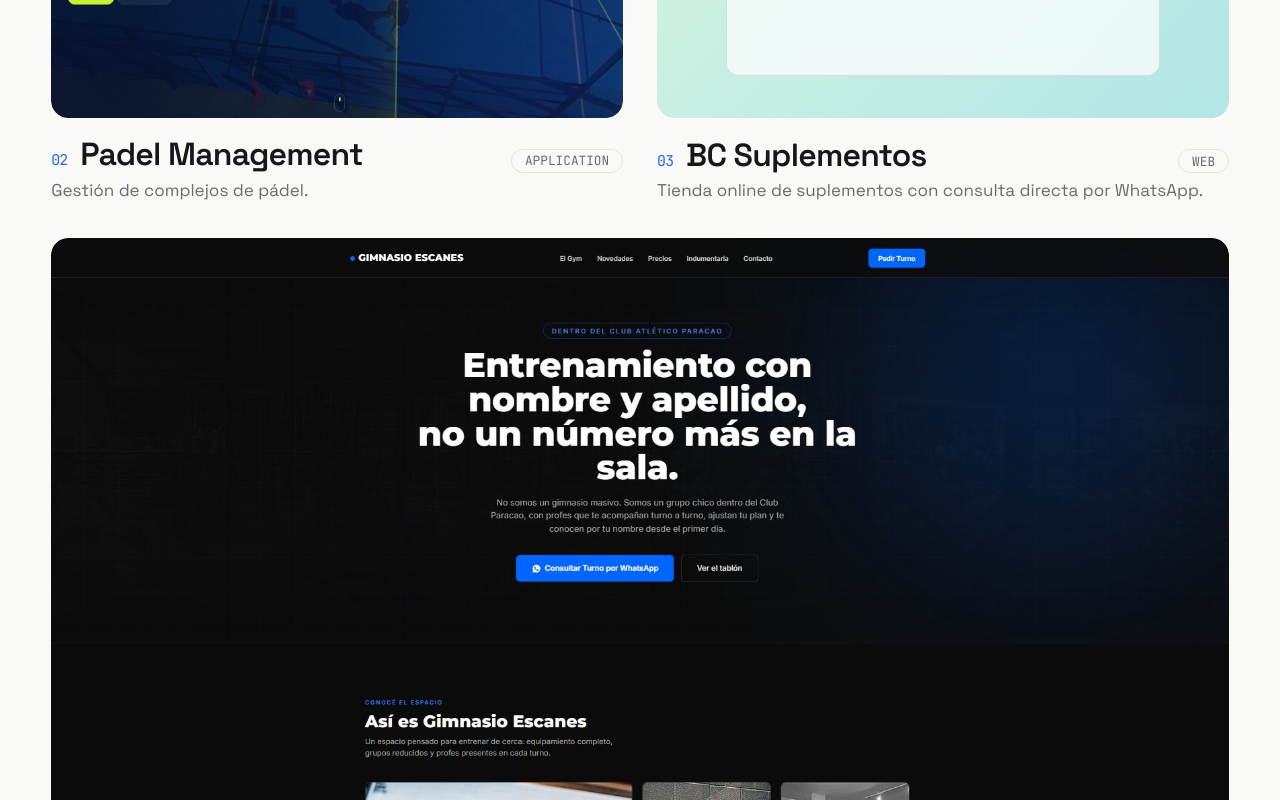
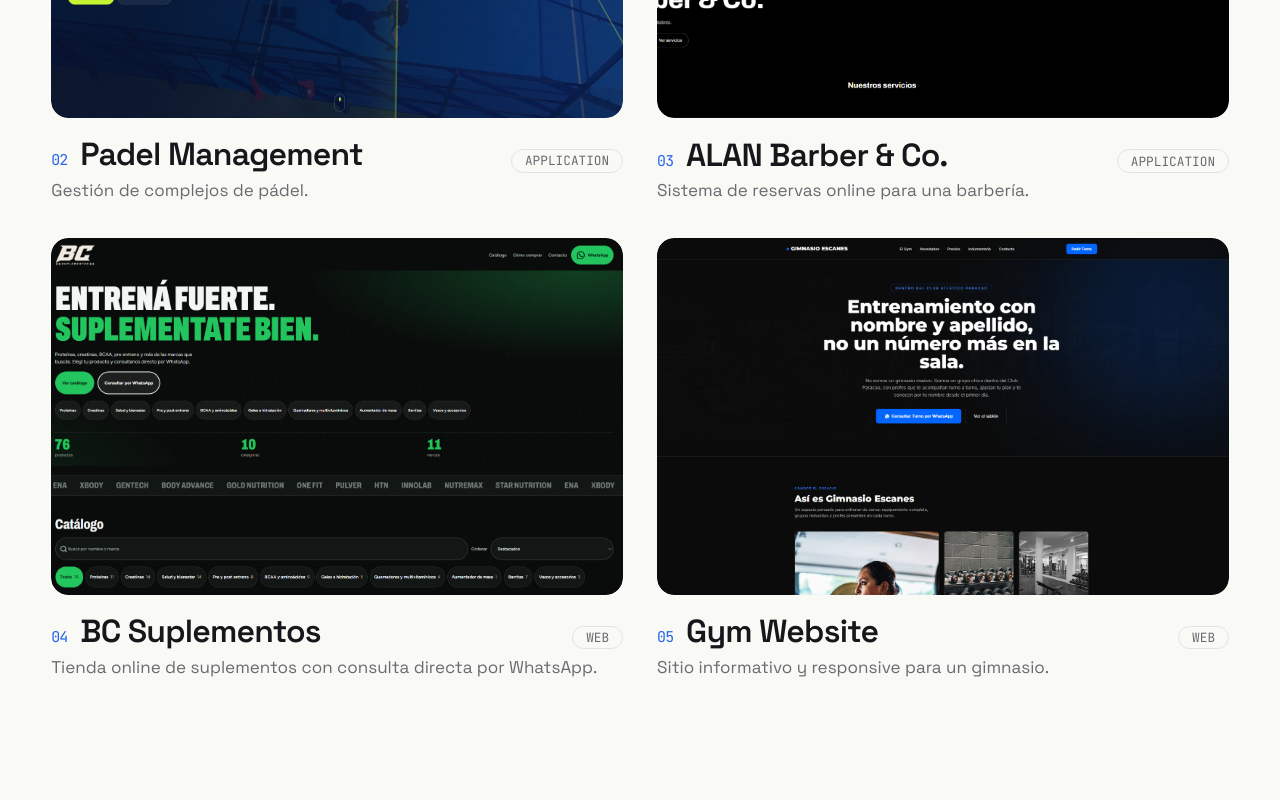
Before and after one commit to jeroacuna/Dualbyte, a Next.js app: page / in a window 1280 px wide. Shown: the part 2240-3040 px from the top of the page. Built offline with nearby package versions, Linux system fonts and the light colour scheme.

Commit message:
nuevas webs agregadas

```diff
--- a/components/Portfolio.tsx
+++ b/components/Portfolio.tsx
@@ -13,12 +13,13 @@ export default function Portfolio(){
 const [f,setF]=useState<string>('ALL')
 // ALL muestra solo los destacados; al filtrar por categoría aparecen todos los de esa categoría.
 const list=projects.filter(p=>f==='ALL'?p.featured:p.category===f)
+const bigFirst=list.length>1&&list.length%2===1 // si la cantidad es impar, el primero ocupa todo el ancho
 return(<section id="projects" className="wrap py-28">
 <Reveal><h2 className="max-w-3xl text-4xl font-semibold tracking-tight md:text-7xl">Cosas que construimos.</h2></Reveal>
 <div className="mt-10 flex flex-wrap gap-2" role="group" aria-label="Filtrar proyectos">{filters.map(x=><button key={x} aria-pressed={f===x} onClick={()=>setF(x)} className={`rounded-full border px-4 py-1.5 text-sm transition ${f===x?'border-fg bg-fg text-bg':'border-line text-mut hover:text-fg'}`}>{x}</button>)}</div>
 <p className="mt-4 font-mono text-xs text-mut" aria-live="polite">{f==='ALL'?'// destacados · filtrá por categoría para ver más':`// ${list.length} ${list.length===1?'proyecto':'proyectos'} en ${f}`}</p>
 <motion.div layout className="mt-8 grid gap-8 md:grid-cols-2"><AnimatePresence mode="popLayout">{list.length===0&&<p key="empty" className="text-mut">Todavía no hay proyectos en esta categoría.</p>}{list.map((p,i)=>
-<motion.div layout key={p.slug} initial={{opacity:0,scale:.95}} animate={{opacity:1,scale:1}} exit={{opacity:0,scale:.95}} transition={{duration:.4}} className={i%3===0&&list.length>2?'md:col-span-2':''}>
-<Link href={`/projects/${p.slug}`} className="group block"><div className="hud-h overflow-hidden rounded-2xl"><div className="transition duration-700 group-hover:scale-[1.04]"><Mock p={p} big={i%3===0&&list.length>2}/></div></div>
+<motion.div layout key={p.slug} initial={{opacity:0,scale:.95}} animate={{opacity:1,scale:1}} exit={{opacity:0,scale:.95}} transition={{duration:.4}} className={i===0&&bigFirst?'md:col-span-2':''}>
+<Link href={`/projects/${p.slug}`} className="group block"><div className="hud-h overflow-hidden rounded-2xl"><div className="transition duration-700 group-hover:scale-[1.04]"><Mock p={p} big={i===0&&bigFirst}/></div></div>
 <div className="mt-4 flex items-baseline justify-between gap-4"><h3 className="text-2xl font-semibold tracking-tight md:text-3xl"><span className="mr-3 font-mono text-sm font-normal text-ac">0{i+1}</span>{p.name}</h3><span className="rounded-full border border-line px-3 py-0.5 font-mono text-xs text-mut">{p.category}</span></div>
-<p className="mt-1 text-mut">{p.summary}</p></Link></motion.div>)}</AnimatePresence></motion.div></section>)};
+<p className="mt-1 text-mut">{p.summary}</p></Link></motion.div>)}</AnimatePresence></motion.div></section>)}
--- a/data/projects.ts
+++ b/data/projects.ts
@@ -5,7 +5,8 @@ export type Project={slug:string;name:string;category:Category;kind:'Cliente'|'P
 export const projects:Project[]=[
 {slug:'redt',name:'REDT',category:'PWA',kind:'Cliente',year:'2025',featured:true,summary:'PWA para la gestión de un gimnasio.',description:'REDT es la aplicación web progresiva de un centro de musculación y pilates. Los socios ingresan con su DNI para ver su rutina y sus turnos, y el administrador accede con su propio PIN.',tech:['PWA'],image:'/redt.jpg',url:'https://redt.com.ar/login',hue:220},
 {slug:'padel',name:'Padel Management',category:'APPLICATION',kind:'Proyecto propio',year:'2025',featured:true,summary:'Gestión de complejos de pádel.',description:'Sistema para administrar complejos de pádel: canchas, reservas, horarios, usuarios e información del complejo en un solo lugar.',tech:[],image:'/padel.jpg',url:'https://padel-app-eight-tau.vercel.app',hue:160},
-{slug:'bc-suplementos',name:'BC Suplementos',category:'WEB',kind:'Cliente',year:'2026',featured:true,summary:'Tienda online de suplementos con consulta directa por WhatsApp.',description:'Tienda online para un negocio de suplementos deportivos. Tiene catálogo con búsqueda por nombre y marca, filtros por categoría y un flujo de compra simple: el cliente elige el producto y la consulta llega por WhatsApp con el mensaje ya armado. No usa base de datos: el catálogo se edita desde archivos de configuración.',tech:['React','TypeScript'],hue:140},
+{slug:'alan-barber',name:'ALAN Barber & Co.',category:'APPLICATION',kind:'Cliente',year:'2026',featured:true,summary:'Sistema de reservas online para una barbería.',description:'Web para una barbería con sistema de reservas propio: el cliente elige barbero, servicio, fecha y horario y reserva desde la misma página. Los turnos, los barberos y los servicios se guardan en una base de datos y se administran desde el sitio.',tech:['Next.js','TypeScript','Supabase'],image:'/alan.jpg',url:'https://alanbarber.vercel.app',hue:30},
+{slug:'bc-suplementos',name:'BC Suplementos',category:'WEB',kind:'Cliente',year:'2026',featured:true,summary:'Tienda online de suplementos con consulta directa por WhatsApp.',description:'Tienda online para un negocio de suplementos deportivos. Tiene catálogo con búsqueda por nombre y marca, filtros por categoría y un flujo de compra simple: el cliente elige el producto y la consulta llega por WhatsApp con el mensaje ya armado. No usa base de datos: el catálogo se edita desde archivos de configuración.',tech:['React','TypeScript'],image:'/bc.jpg',url:'https://bc-suplementos.vercel.app',hue:140},
 {slug:'gym',name:'Gym Website',category:'WEB',kind:'Cliente',year:'2025',featured:true,summary:'Sitio informativo y responsive para un gimnasio.',description:'Web para Gimnasio Escanes, dentro del Club Atlético Paracao: diseño propio, información del espacio, precios, contacto y consulta de turnos por WhatsApp, pensada para verse bien en cualquier pantalla.',tech:[],image:'/gym.jpg',url:'https://gimnasio-escanes.vercel.app',hue:260},
 {slug:'cafeteria',name:'Cafetería',category:'WEB',kind:'Proyecto propio',year:'2025',featured:false,summary:'Plantilla web con foco en estética y menú.',description:'Plantilla para cafeterías centrada en la experiencia visual: menú, estética cuidada, responsive y contacto.',tech:[],image:'/cafeteria.jpg',url:'https://cafeteria-lilac-psi.vercel.app',hue:30}]
 export const filters=['ALL','WEB','APPLICATION','PWA','UI/UX'] as const
```
Also changed, not shown: public/alan.jpg (added), public/bc.jpg (added).
